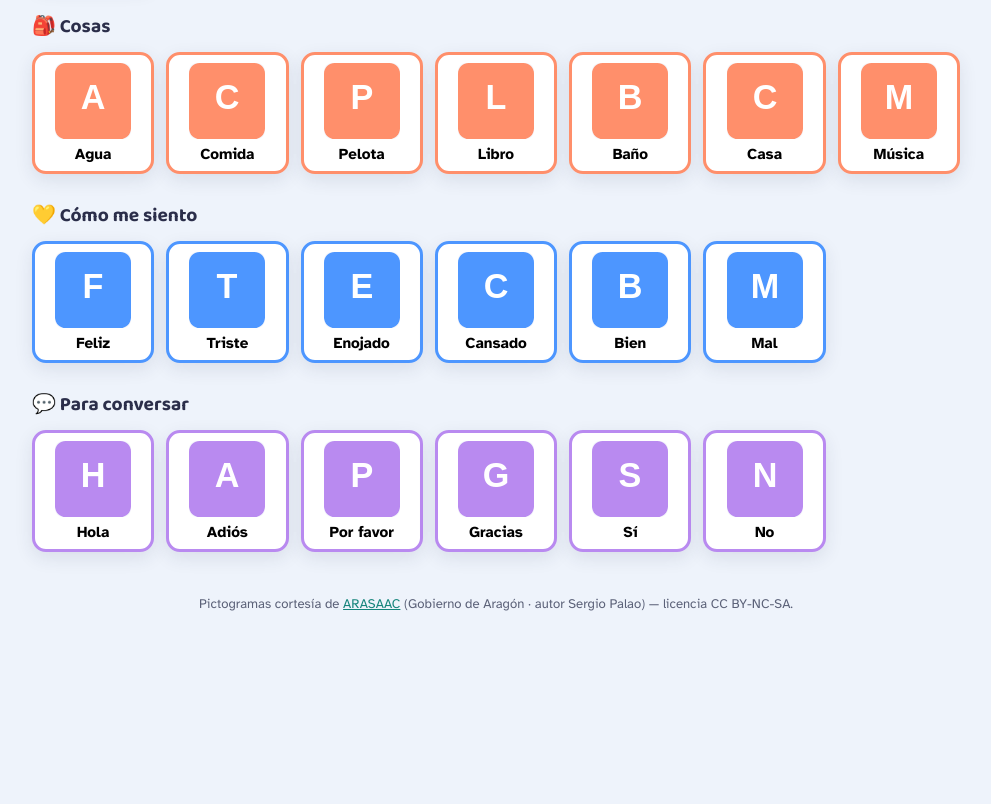
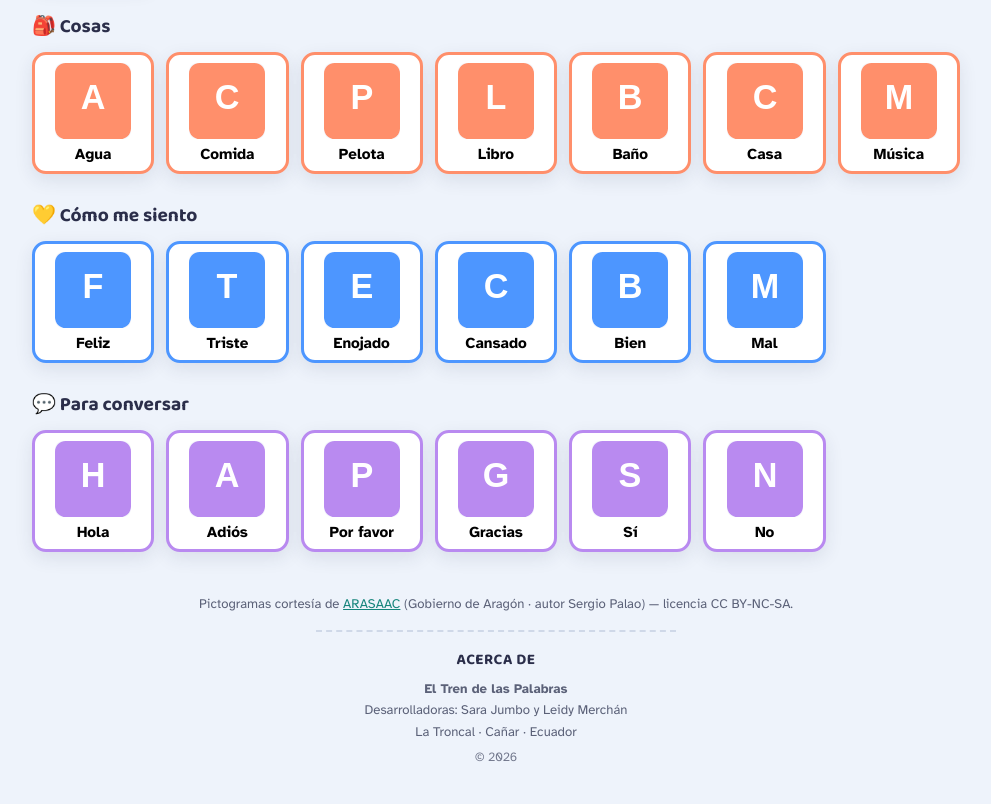
Before and after one commit to aninayuwoki/chaca-words, a website: page www/index.html in a window 1280 px wide. Shown: the part 1130-1934 px from the top of the page, without its empty margins (144-1135 px from the left). Before the commit the page ends 1796 px from the top, so only its background shows below. Drawn offline with Linux system fonts and the light colour scheme; no server answers.

Commit message:
y copyrigths xd

```diff
--- a/www/css/style.css
+++ b/www/css/style.css
@@ -399,6 +399,11 @@ main {
   box-shadow: 0 0 0 5px rgba(124, 92, 255, 0.3), 0 10px 18px rgba(43,46,74,0.2);
 }
 
+.vocal-card.pausada {
+  opacity: 0.7;
+  box-shadow: 0 0 0 4px rgba(124, 92, 255, 0.25);
+}
+
 @keyframes rebotar-vocal {
   0%, 100% { transform: translateY(0) scale(1); }
   50% { transform: translateY(-10px) scale(1.08); }
@@ -695,6 +700,28 @@ footer {
 }
 footer a { color: var(--accent-dark); }
 
+.footer-creditos { margin: 0 0 18px; }
+
+.acerca-de {
+  max-width: 360px;
+  margin: 0 auto;
+  padding: 16px 18px;
+  border-top: 2px dashed #cfd8e8;
+  color: var(--ink-soft);
+}
+
+.acerca-de h2 {
+  font-family: var(--font-display);
+  font-size: 0.95rem;
+  color: var(--ink);
+  margin: 0 0 8px;
+  letter-spacing: 0.03em;
+  text-transform: uppercase;
+}
+
+.acerca-de p { margin: 3px 0; line-height: 1.4; }
+.acerca-de .copyright { margin-top: 8px; font-size: 0.78rem; opacity: 0.85; }
+
 /* =========================================================
    RESPONSIVE
    ========================================================= */
--- a/www/index.html
+++ b/www/index.html
@@ -137,8 +137,18 @@
 </main>
 
 <footer>
-  Pictogramas cortesía de <a href="https://arasaac.org" target="_blank" rel="noopener">ARASAAC</a>
-  (Gobierno de Aragón · autor Sergio Palao) — licencia CC BY-NC-SA.
+  <p class="footer-creditos">
+    Pictogramas cortesía de <a href="https://arasaac.org" target="_blank" rel="noopener">ARASAAC</a>
+    (Gobierno de Aragón · autor Sergio Palao) — licencia CC BY-NC-SA.
+  </p>
+
+  <section class="acerca-de">
+    <h2>Acerca de</h2>
+    <p><strong>El Tren de las Palabras</strong></p>
+    <p>Desarrolladoras: Sara Jumbo y Leidy Merchán</p>
+    <p>La Troncal · Cañar · Ecuador</p>
+    <p class="copyright">© 2026</p>
+  </section>
 </footer>
 
 <script src="js/data.js"></script>
```
